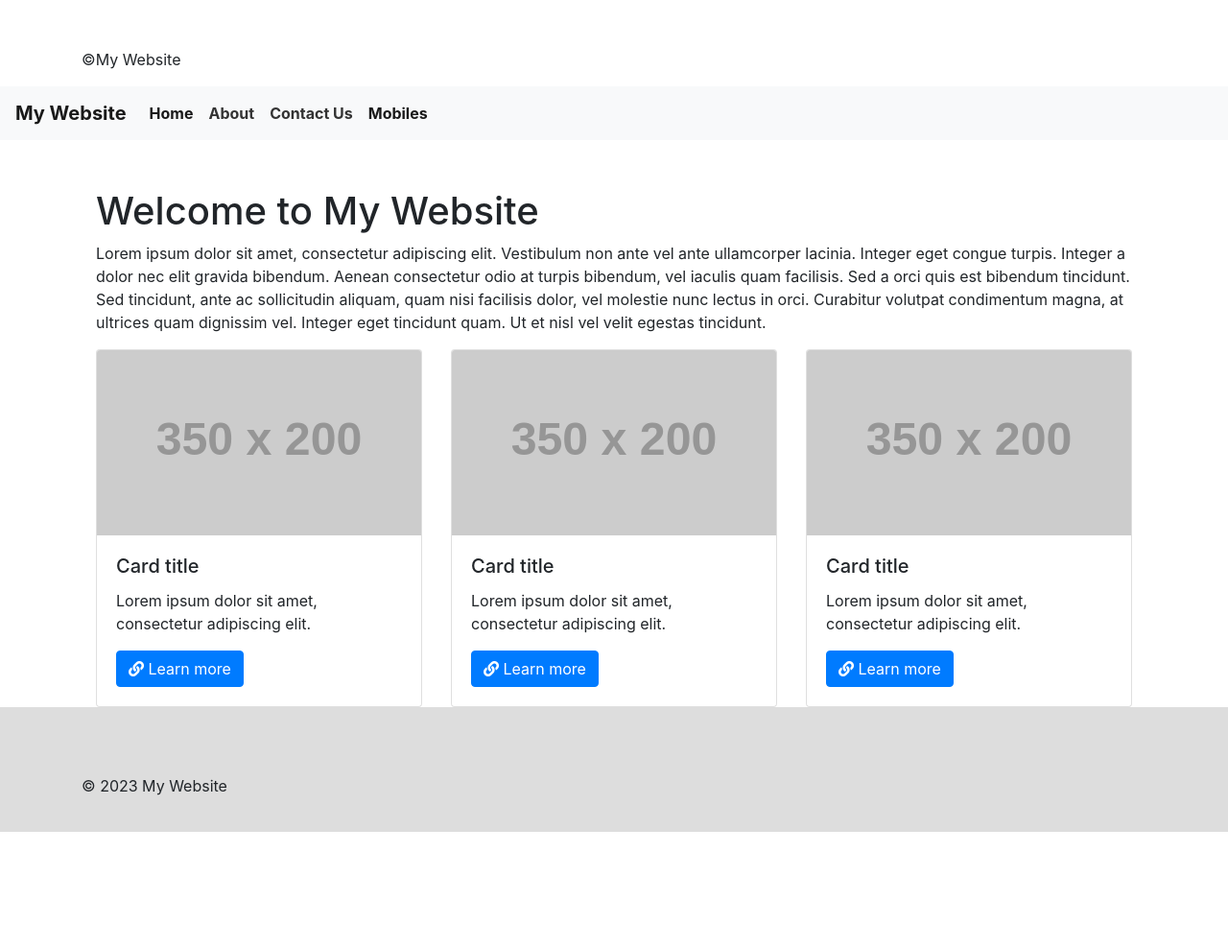
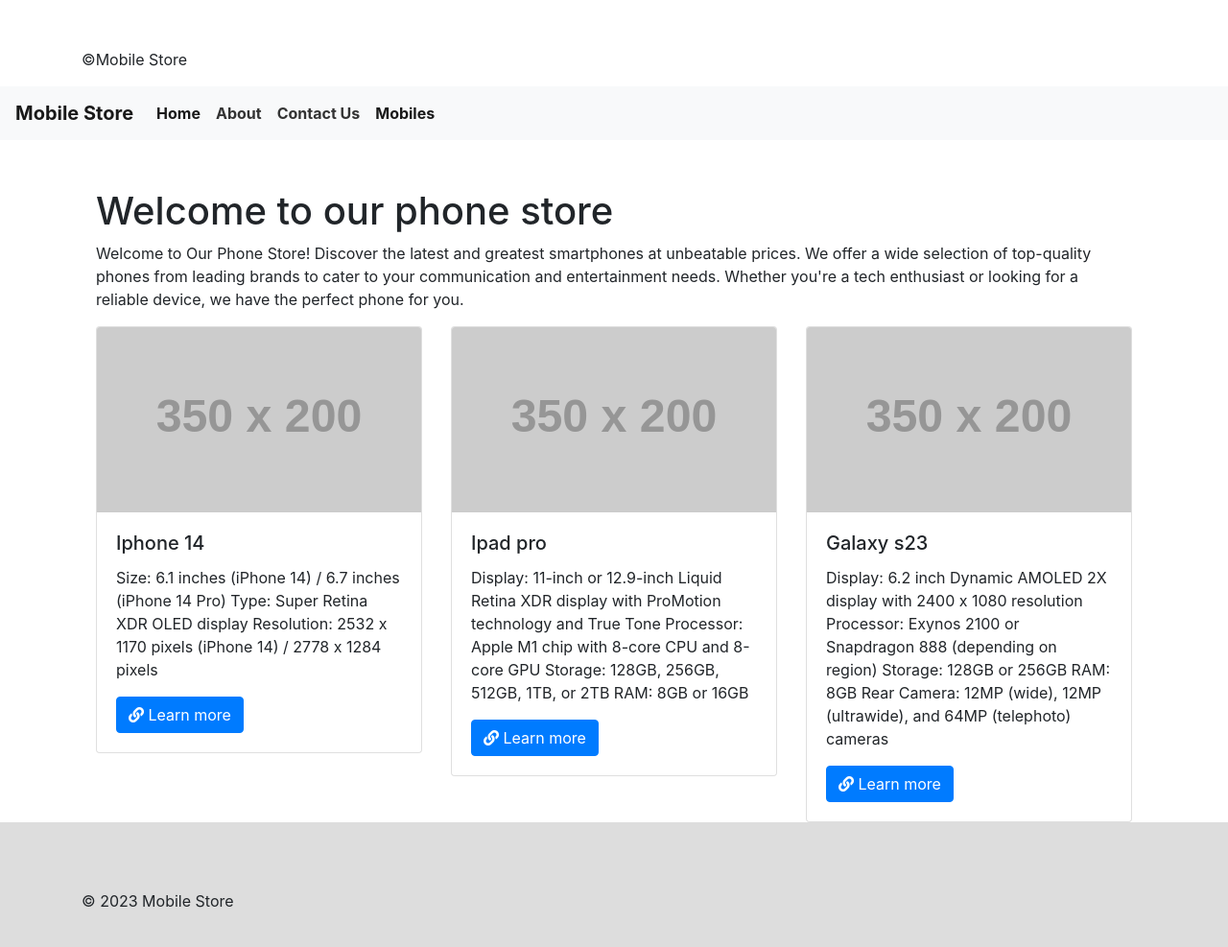
Before and after one commit to NASSERHAMAD/internetapp, a Flask app: page / in a window 1280 px wide. Shown: the whole page at 96% size. Before the commit the page ends 867 px from the top, so only its background shows below. Run offline with Flask 2, Linux system fonts and the light colour scheme; grey boxes labelled with a size stand in for pictures from a placeholder-image service; some libraries are stand-ins or nearby versions.

Commit message:
editing text in index and about

```diff
--- a/templates/index.html
+++ b/templates/index.html
@@ -14,7 +14,7 @@
 <body>
 	<!-- Navigation bar -->
 	<nav class="navbar navbar-expand-lg navbar-light bg-light">
-		<a class="navbar-brand" href="#">My Website</a>
+		<a class="navbar-brand" href="#">Mobile Store</a>
 		<button class="navbar-toggler" type="button" data-toggle="collapse" data-target="#navbarNav" aria-controls="navbarNav" aria-expanded="false" aria-label="Toggle navigation">
 			<span class="navbar-toggler-icon"></span>
 		</button>
@@ -38,15 +38,19 @@
 	<!-- Main content -->
 	{% block content %}
 	<div class="container">
-		<h1>Welcome to My Website</h1>
-		<p>Lorem ipsum dolor sit amet, consectetur adipiscing elit. Vestibulum non ante vel ante ullamcorper lacinia. Integer eget congue turpis. Integer a dolor nec elit gravida bibendum. Aenean consectetur odio at turpis bibendum, vel iaculis quam facilisis. Sed a orci quis est bibendum tincidunt. Sed tincidunt, ante ac sollicitudin aliquam, quam nisi facilisis dolor, vel molestie nunc lectus in orci. Curabitur volutpat condimentum magna, at ultrices quam dignissim vel. Integer eget tincidunt quam. Ut et nisl vel velit egestas tincidunt.</p>
+		<h1>Welcome to our phone store</h1>
+		<p>Welcome to Our Phone Store!
+
+			Discover the latest and greatest smartphones at unbeatable prices. We offer a wide selection of top-quality phones from leading brands to cater to your communication and entertainment needs. Whether you're a tech enthusiast or looking for a reliable device, we have the perfect phone for you.</p>
 		<div class="row">
 			<div class="col-md-4">
 				<div class="card">
 					<img src="https://fakeimg.pl/350x200/" class="card-img-top" alt="...">
 					<div class="card-body">
-						<h5 class="card-title">Card title</h5>
-						<p class="card-text">Lorem ipsum dolor sit amet, consectetur adipiscing elit.</p>
+						<h5 class="card-title">Iphone 14</h5>
+						<p class="card-text">Size: 6.1 inches (iPhone 14) / 6.7 inches (iPhone 14 Pro)
+							Type: Super Retina XDR OLED display
+							Resolution: 2532 x 1170 pixels (iPhone 14) / 2778 x 1284 pixels</p>
 						<a href="#" class="btn btn-primary"><i class="fas fa-link"></i> Learn more</a>
 					</div>
 				</div>
@@ -55,8 +59,11 @@
 				<div class="card">
 					<img src="https://fakeimg.pl/350x200/" class="card-img-top" alt="...">
 					<div class="card-body">
-						<h5 class="card-title">Card title</h5>
-						<p class="card-text">Lorem ipsum dolor sit amet, consectetur adipiscing elit.</p>
+						<h5 class="card-title">Ipad pro </h5>
+						<p class="card-text">Display: 11-inch or 12.9-inch Liquid Retina XDR display with ProMotion technology and True Tone
+							Processor: Apple M1 chip with 8-core CPU and 8-core GPU
+							Storage: 128GB, 256GB, 512GB, 1TB, or 2TB
+							RAM: 8GB or 16GB</p>
 						<a href="#" class="btn btn-primary"><i class="fas fa-link"></i> Learn more</a>
 					</div>
 				</div>
@@ -65,8 +72,12 @@
 				<div class="card">
 					<img src="https://fakeimg.pl/350x200/" class="card-img-top" alt="...">
 					<div class="card-body">
-						<h5 class="card-title">Card title</h5>
-						<p class="card-text">Lorem ipsum dolor sit amet, consectetur adipiscing elit.</p>
+						<h5 class="card-title">Galaxy s23</h5>
+						<p class="card-text">Display: 6.2 inch Dynamic AMOLED 2X display with 2400 x 1080 resolution
+							Processor: Exynos 2100 or Snapdragon 888 (depending on region)
+							Storage: 128GB or 256GB
+							RAM: 8GB
+							Rear Camera: 12MP (wide), 12MP (ultrawide), and 64MP (telephoto) cameras</p>
 						<a href="#" class="btn btn-primary"><i class="fas fa-link"></i> Learn more</a>
 					</div>
 				</div>
--- a/templates/layout.html
+++ b/templates/layout.html
@@ -2,7 +2,7 @@
 <!DOCTYPE html>
 <html>
 <head>
-    <title>My Website</title>
+    <title>Mobile Store</title>
    <!-- Link to Bootstrap CSS -->
 	<link rel="stylesheet" href="https://maxcdn.bootstrapcdn.com/bootstrap/4.5.2/css/bootstrap.min.css">
 	<!-- Link to Font Awesome CSS -->
@@ -14,13 +14,13 @@
     <!-- Header -->
     <header>
         <div class="container">
-			<p>&copy;My Website</p>
+			<p>&copy;Mobile Store</p>
 		</div>
     </header>
     <!-- Main menu -->
     <nav>
 		<nav class="navbar navbar-expand-lg navbar-light bg-light">
-			<a class="navbar-brand" href="#">My Website</a>
+			<a class="navbar-brand" href="#">Mobile Store</a>
 			<button class="navbar-toggler" type="button" data-toggle="collapse" data-target="#navbarNav" aria-controls="navbarNav" aria-expanded="false" aria-label="Toggle navigation">
 				<span class="navbar-toggler-icon"></span>
 			</button>
@@ -50,7 +50,7 @@
     <!-- Footer -->
     <footer>
         <div class="container">
-			<p>&copy; 2023 My Website</p>
+			<p>&copy; 2023 Mobile Store</p>
 		</div>
     </footer>
 </body>
```
Also changed, not shown: templates/about.html (+5 -3 lines).
